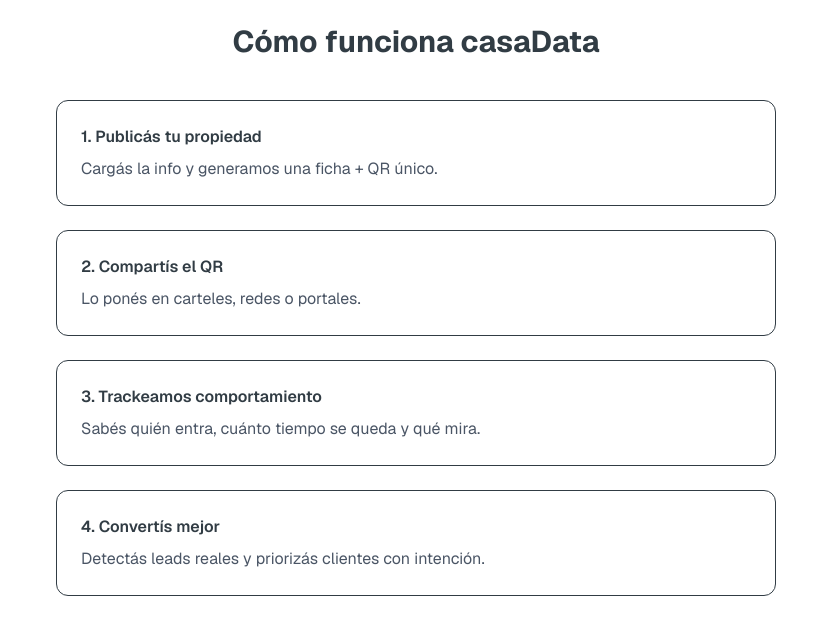
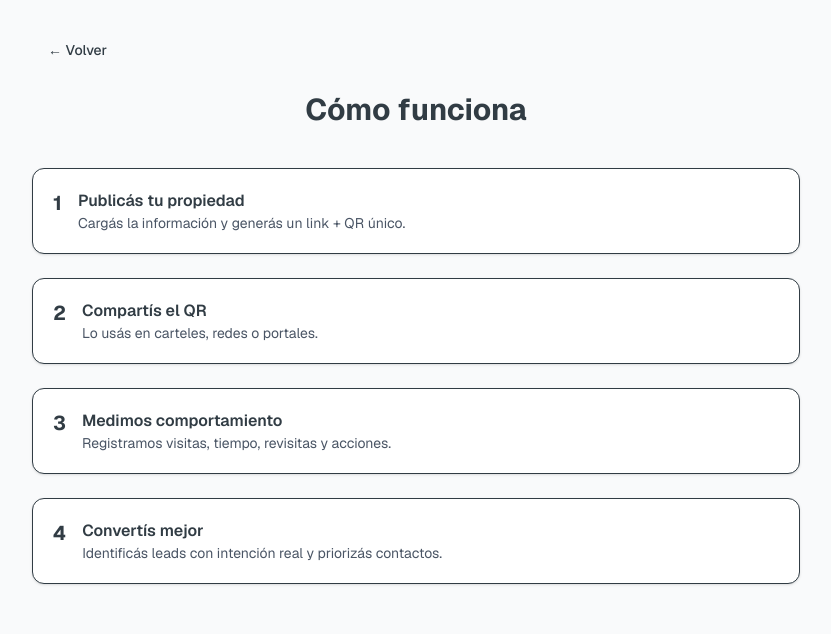
Before and after one commit to RBarbosait/casaData-lead-engine, a Next.js app: page /how-it-works in a window 1280 px wide. Shown: the top 634 px of the page, without its empty margins (224-1055 px from the left). Built offline with nearby package versions, Linux system fonts and the light colour scheme.

Commit message:
Update page.tsx

```diff
--- a/app/how-it-works/page.tsx
+++ b/app/how-it-works/page.tsx
@@ -1,39 +1,69 @@
+"use client"
+
+import { useRouter } from "next/navigation"
+import { Button } from "@/components/ui/button"
+
 export default function HowItWorks() {
+  const router = useRouter()
+
   return (
-    <div className="min-h-screen max-w-3xl mx-auto p-6 space-y-10">
+    <div className="min-h-screen bg-gray-50 px-4 py-8">
+
+      {/* TOP BAR */}
+      <div className="max-w-3xl mx-auto mb-6">
+        <Button variant="ghost" onClick={() => router.back()}>
+          ← Volver
+        </Button>
+      </div>
+
+      <div className="max-w-3xl mx-auto space-y-10">
 
         <h1 className="text-3xl font-bold text-center">
-        Cómo funciona casaData
+          Cómo funciona
         </h1>
 
         <div className="space-y-6">
 
-        <div className="p-6 border rounded-xl">
-          <h2 className="font-semibold mb-2">1. Publicás tu propiedad</h2>
-          <p className="text-gray-600">
-            Cargás la info y generamos una ficha + QR único.
+          <div className="flex gap-4 items-start bg-white p-5 rounded-xl border shadow-sm">
+            <div className="text-xl font-bold">1</div>
+            <div>
+              <h2 className="font-semibold">Publicás tu propiedad</h2>
+              <p className="text-sm text-gray-600">
+                Cargás la información y generás un link + QR único.
               </p>
             </div>
+          </div>
 
-        <div className="p-6 border rounded-xl">
-          <h2 className="font-semibold mb-2">2. Compartís el QR</h2>
-          <p className="text-gray-600">
-            Lo ponés en carteles, redes o portales.
+          <div className="flex gap-4 items-start bg-white p-5 rounded-xl border shadow-sm">
+            <div className="text-xl font-bold">2</div>
+            <div>
+              <h2 className="font-semibold">Compartís el QR</h2>
+              <p className="text-sm text-gray-600">
+                Lo usás en carteles, redes o portales.
               </p>
             </div>
+          </div>
 
-        <div className="p-6 border rounded-xl">
-          <h2 className="font-semibold mb-2">3. Trackeamos comportamiento</h2>
-          <p className="text-gray-600">
-            Sabés quién entra, cuánto tiempo se queda y qué mira.
+          <div className="flex gap-4 items-start bg-white p-5 rounded-xl border shadow-sm">
+            <div className="text-xl font-bold">3</div>
+            <div>
+              <h2 className="font-semibold">Medimos comportamiento</h2>
+              <p className="text-sm text-gray-600">
+                Registramos visitas, tiempo, revisitas y acciones.
               </p>
             </div>
+          </div>
 
-        <div className="p-6 border rounded-xl">
-          <h2 className="font-semibold mb-2">4. Convertís mejor</h2>
-          <p className="text-gray-600">
-            Detectás leads reales y priorizás clientes con intención.
+          <div className="flex gap-4 items-start bg-white p-5 rounded-xl border shadow-sm">
+            <div className="text-xl font-bold">4</div>
+            <div>
+              <h2 className="font-semibold">Convertís mejor</h2>
+              <p className="text-sm text-gray-600">
+                Identificás leads con intención real y priorizás contactos.
               </p>
+            </div>
+          </div>
+
         </div>
 
       </div>
```
Lines whose indentation alone changed are shown as unchanged.
